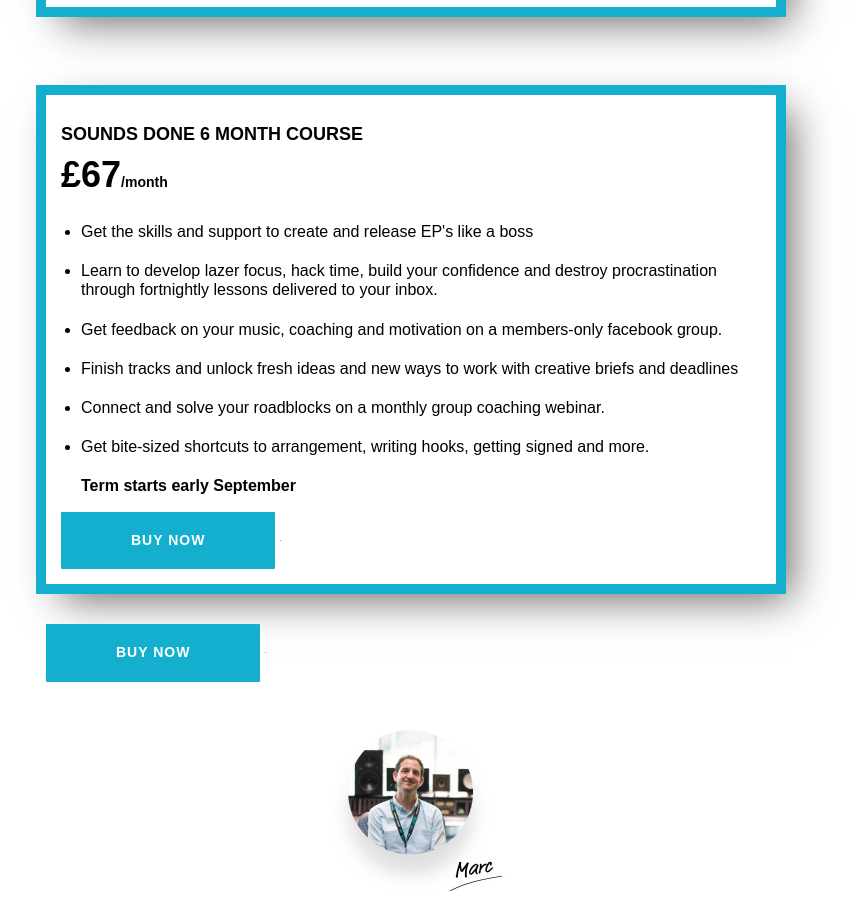
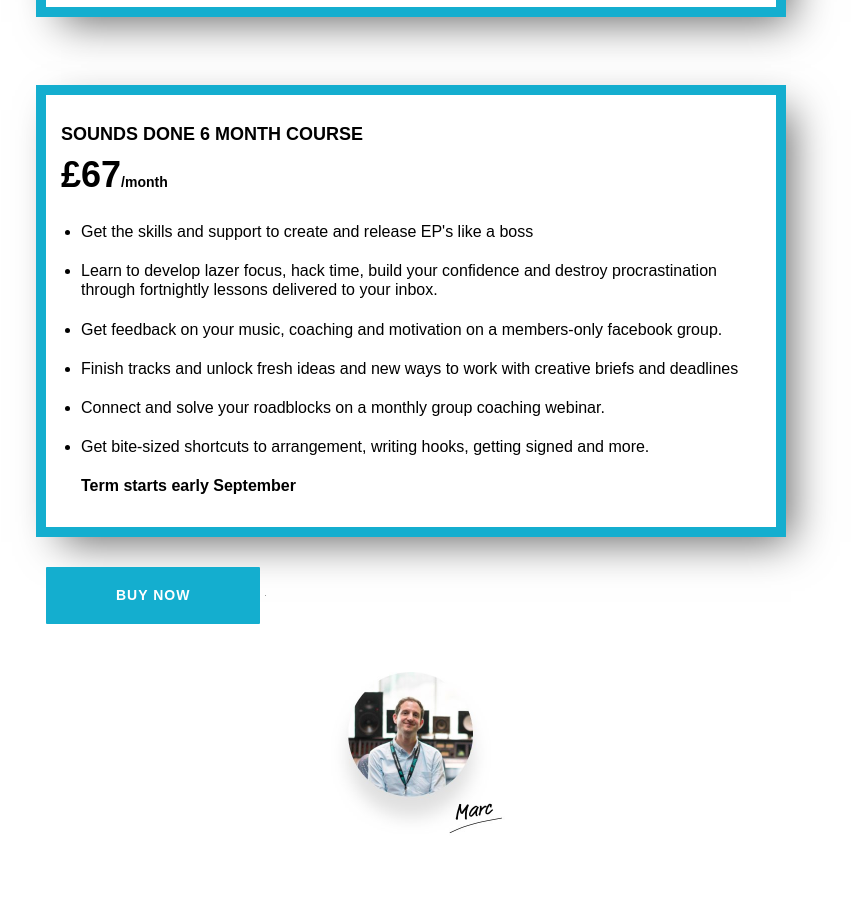
Before and after one commit to mlangsman/Coaching-Site, a Jekyll site: the page built from native-special.html, in a window 1280 px wide and 900 px high, scrolled down 611 px. Shown: the whole window, without its empty margins (229-1080 px from the left). Built offline with Jekyll 4.4.1, drawn with Linux system fonts in a browser that asks for light colours; nearby versions of some CDN libraries; after the commit the page ends 1453 px from its top, so only the background shows below that; grey boxes are pictures that could not be loaded.

Commit message:
Remove test button

```diff
--- a/native-special.html
+++ b/native-special.html
@@ -48,12 +48,7 @@ title: Different Beat
 
 						</ul>
 
-						<form action="https://www.paypal.com/cgi-bin/webscr" method="post" target="_top">
-<input type="hidden" name="cmd" value="_s-xclick">
-<input type="hidden" name="hosted_button_id" value="MGZPH4TSVGJNG">
-<button type="submit" class="btn btn-primary">BUY NOW</button>
-<img alt="" border="0" src="https://www.paypalobjects.com/en_GB/i/scr/pixel.gif" width="1" height="1">
-</form>
+
 
 
 
```
